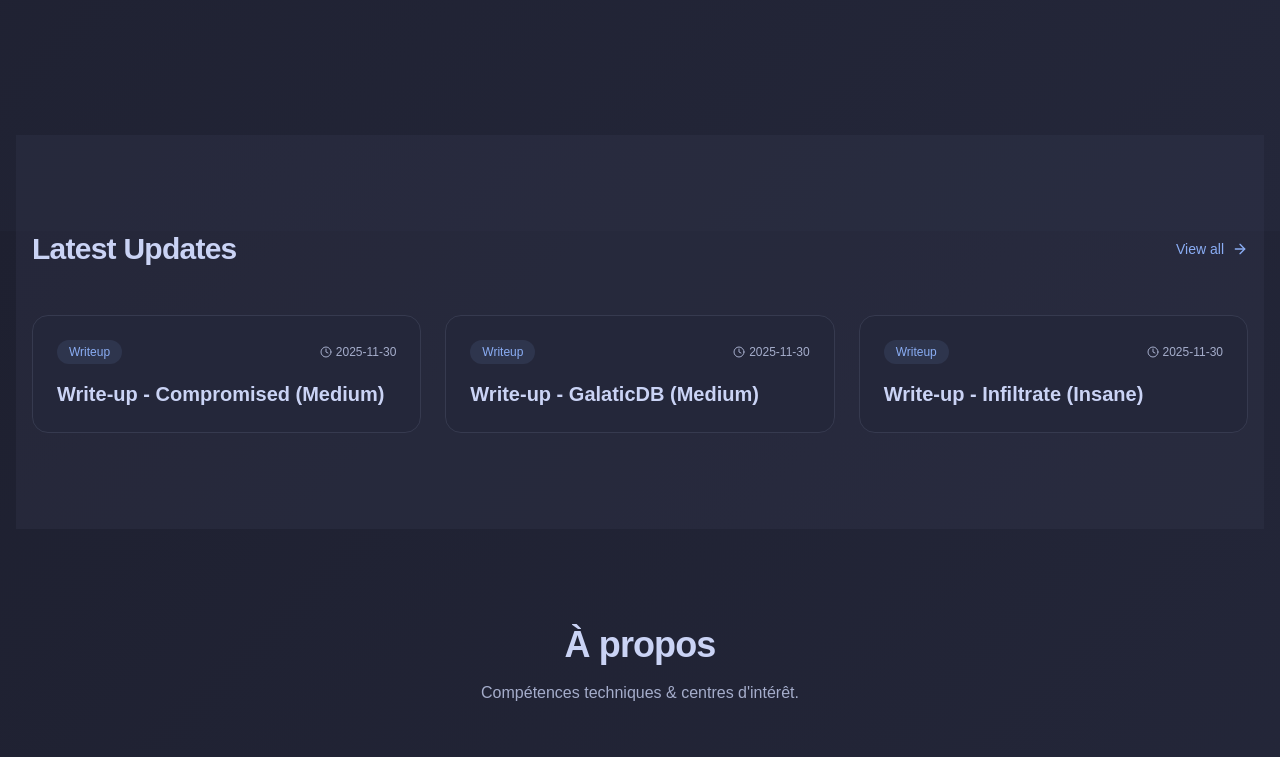
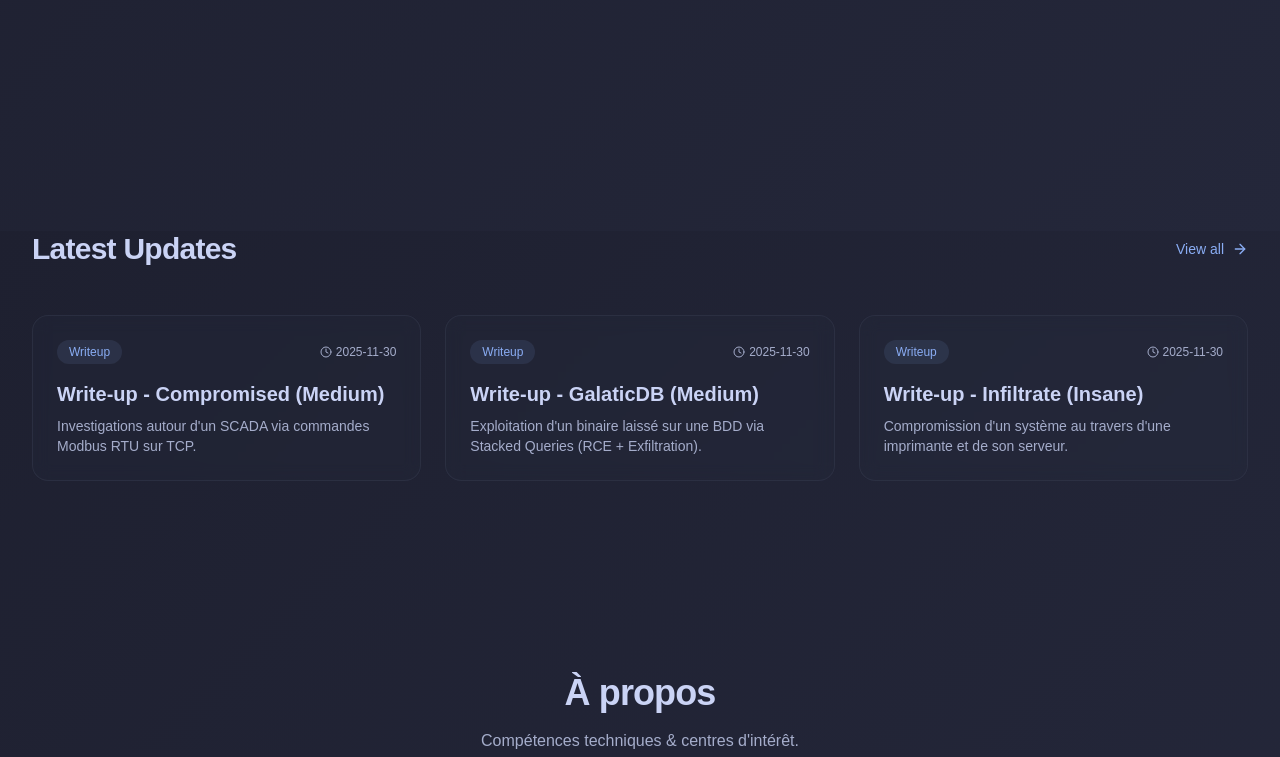
Before and after one commit to aent0n/portfolio-site, a Next.js app: page / in a window 1280 px wide. Shown: the part 569-1326 px from the top of the page. Built offline with nearby package versions, Linux system fonts and the light colour scheme.

Commit message:
style: Refine Latest Updates design and fix inline code backticks

```diff
--- a/components/LatestUpdates.tsx
+++ b/components/LatestUpdates.tsx
@@ -19,11 +19,11 @@ export default function LatestUpdates({ posts }: { posts: Post[] }) {
     const { t } = useLanguage();
 
     return (
-        <section className="py-24 bg-surface0/30">
+        <section className="py-24">
             <div className="container mx-auto px-4">
                 <div className="mb-12 flex items-center justify-between">
                     <h2 className="text-3xl font-bold tracking-tight text-foreground">Latest Updates</h2>
-                    <Link href="/writeups" className="hidden sm:inline-flex items-center text-sm font-medium text-blue hover:text-blue/80">
+                    <Link href="/writeups" className="hidden sm:inline-flex items-center text-sm font-medium text-blue hover:text-blue/80 transition-colors">
                         View all <ArrowRight className="ml-2 h-4 w-4" />
                     </Link>
                 </div>
@@ -39,7 +39,7 @@ export default function LatestUpdates({ posts }: { posts: Post[] }) {
                         >
                             <Link
                                 href={`/writeups/${post.slug}`}
-                                className="group block h-full rounded-2xl border border-surface0 bg-base p-6 transition-all hover:border-blue/50 hover:shadow-lg hover:shadow-blue/5"
+                                className="group block h-full rounded-2xl border border-surface0/50 bg-surface0/10 p-6 backdrop-blur-sm transition-all hover:-translate-y-1 hover:border-blue/50 hover:bg-surface0/20 hover:shadow-xl hover:shadow-blue/5"
                             >
                                 <div className="mb-4 flex items-center justify-between">
                                     <span className="rounded-full bg-blue/10 px-3 py-1 text-xs font-medium text-blue capitalize">
@@ -50,9 +50,12 @@ export default function LatestUpdates({ posts }: { posts: Post[] }) {
                                         {post.frontmatter.date}
                                     </div>
                                 </div>
-                                <h3 className="text-xl font-bold text-foreground group-hover:text-blue transition-colors">
+                                <h3 className="mb-2 text-xl font-bold text-foreground group-hover:text-blue transition-colors">
                                     {post.frontmatter.title}
                                 </h3>
+                                <p className="text-sm text-subtext0 line-clamp-2">
+                                    {post.frontmatter.description}
+                                </p>
                             </Link>
                         </motion.div>
                     ))}
```
